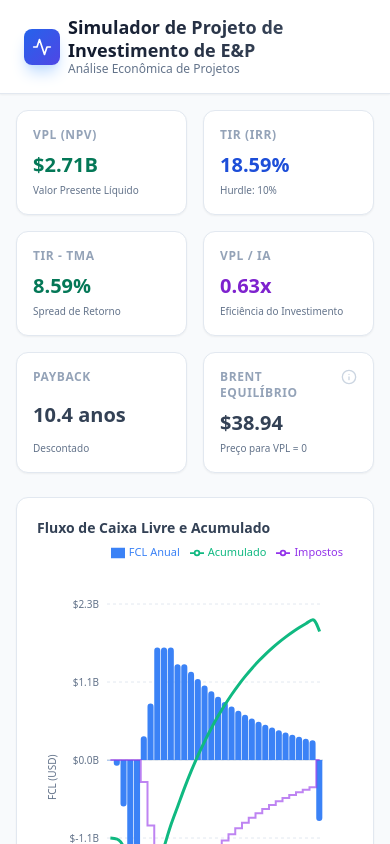
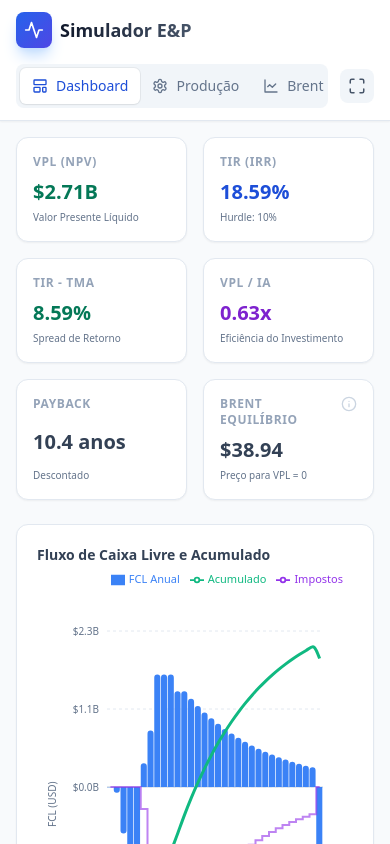
Before and after one commit to fmcima/simulador, a React (Vite) app: page / in a window 390 px wide. Shown: the top 844 px of the page. Built offline with nearby package versions, Linux system fonts and the light colour scheme.

Commit message:
Fix: Navbar visibility on mobile and spacing on desktop

```diff
--- a/src/App.jsx
+++ b/src/App.jsx
@@ -212,24 +212,24 @@ export default function App() {
         <div ref={containerRef} className={`min-h-screen bg-slate-50 text-slate-800 font-sans overflow-auto ${isCssFullScreen ? 'fixed inset-0 z-[9999]' : ''}`}>
 
             {/* Navbar / Tabs */}
-            <div className="bg-white border-b border-slate-200 px-6 py-4 flex justify-between items-center sticky top-0 z-20 shadow-sm">
-                <div className="flex items-center gap-2">
-                    <div className="p-2 bg-gradient-to-br from-blue-600 to-indigo-600 rounded-lg text-white shadow-lg shadow-blue-200">
+            <div className="bg-white border-b border-slate-200 px-4 py-3 lg:px-6 lg:py-4 flex flex-col lg:flex-row justify-between items-center gap-4 sticky top-0 z-20 shadow-sm">
+                <div className="flex items-center gap-2 w-full lg:w-auto">
+                    <div className="p-2 bg-gradient-to-br from-blue-600 to-indigo-600 rounded-lg text-white shadow-lg shadow-blue-200 shrink-0">
                         <Activity size={20} />
                     </div>
-                    <div>
-                        <h1 className="text-lg font-bold leading-tight bg-clip-text text-transparent bg-gradient-to-r from-slate-900 to-slate-600">Simulador de Projeto de Investimento de E&P</h1>
-                        <p className="text-xs text-slate-500">Análise Econômica de Projetos</p>
+                    <div className="min-w-0">
+                        <h1 className="text-lg font-bold leading-tight bg-clip-text text-transparent bg-gradient-to-r from-slate-900 to-slate-600 truncate">Simulador E&P</h1>
+                        <p className="text-xs text-slate-500 hidden sm:block">Análise Econômica de Projetos</p>
                     </div>
                 </div>
 
-                <div className="flex items-center gap-3 flex-1 overflow-hidden">
-                    <div className="flex bg-slate-100 p-1 rounded-lg overflow-x-auto w-full no-scrollbar">
+                <div className="flex items-center gap-3 w-full lg:w-auto overflow-hidden">
+                    <div className="flex bg-slate-100 p-1 rounded-lg overflow-x-auto w-full lg:w-auto no-scrollbar mask-gradient-right">
                         {['single', 'production', 'brent', 'tax', 'compare', 'cashflow_table'].map(tab => (
                             <button
                                 key={tab}
                                 onClick={() => setActiveTab(tab)}
-                                className={`flex items-center gap-2 px-4 py-2 rounded-md text-sm font-medium transition-all duration-200 ${activeTab === tab ? 'bg-white shadow-sm text-blue-700 ring-1 ring-black/5' : 'text-slate-500 hover:text-slate-700 hover:bg-slate-200/50'}`}
+                                className={`flex items-center gap-2 px-3 py-2 lg:px-4 lg:py-2 rounded-md text-sm font-medium transition-all duration-200 whitespace-nowrap ${activeTab === tab ? 'bg-white shadow-sm text-blue-700 ring-1 ring-black/5' : 'text-slate-500 hover:text-slate-700 hover:bg-slate-200/50'}`}
                             >
                                 {tab === 'single' && <LayoutTemplate size={16} />}
                                 {tab === 'production' && <Settings size={16} />}
@@ -243,7 +243,7 @@ export default function App() {
                     </div>
                     <button
                         onClick={toggleFullScreen}
-                        className="p-2 bg-slate-100 text-slate-600 hover:bg-slate-200 rounded-lg transition-colors"
+                        className="p-2 bg-slate-100 text-slate-600 hover:bg-slate-200 rounded-lg transition-colors shrink-0"
                         title="Tela Inteira"
                     >
                         {isFullScreen || isCssFullScreen ? <Minimize size={18} /> : <Maximize size={18} />}
```
